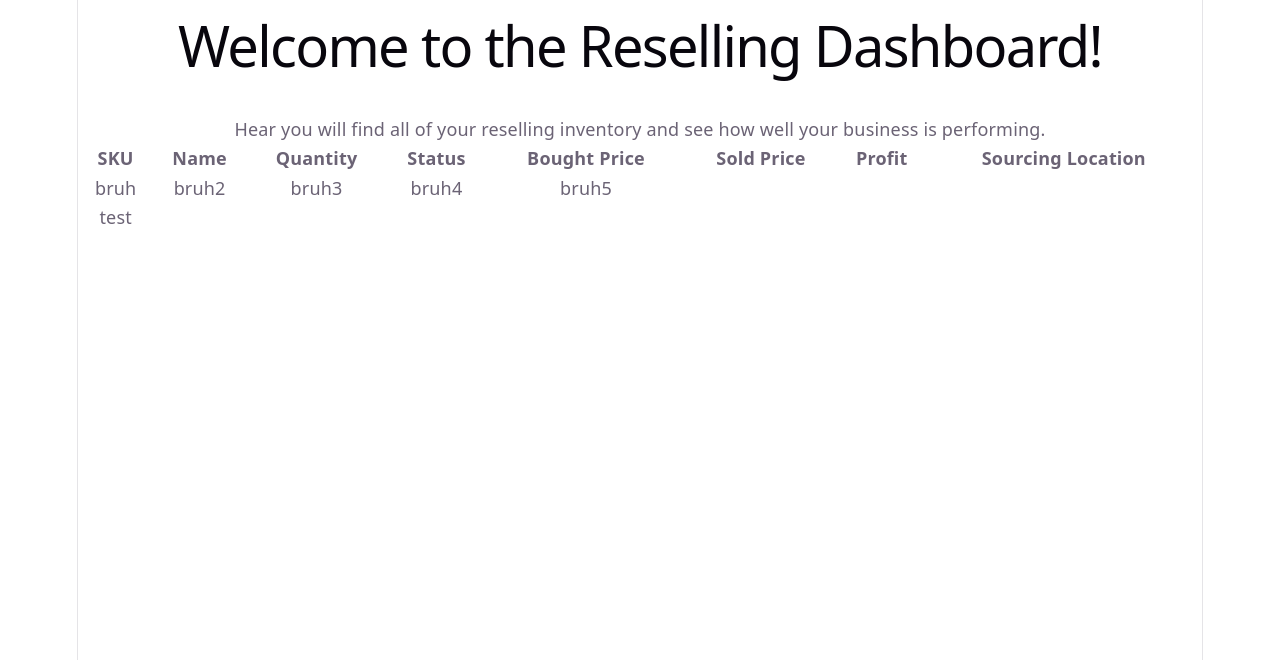
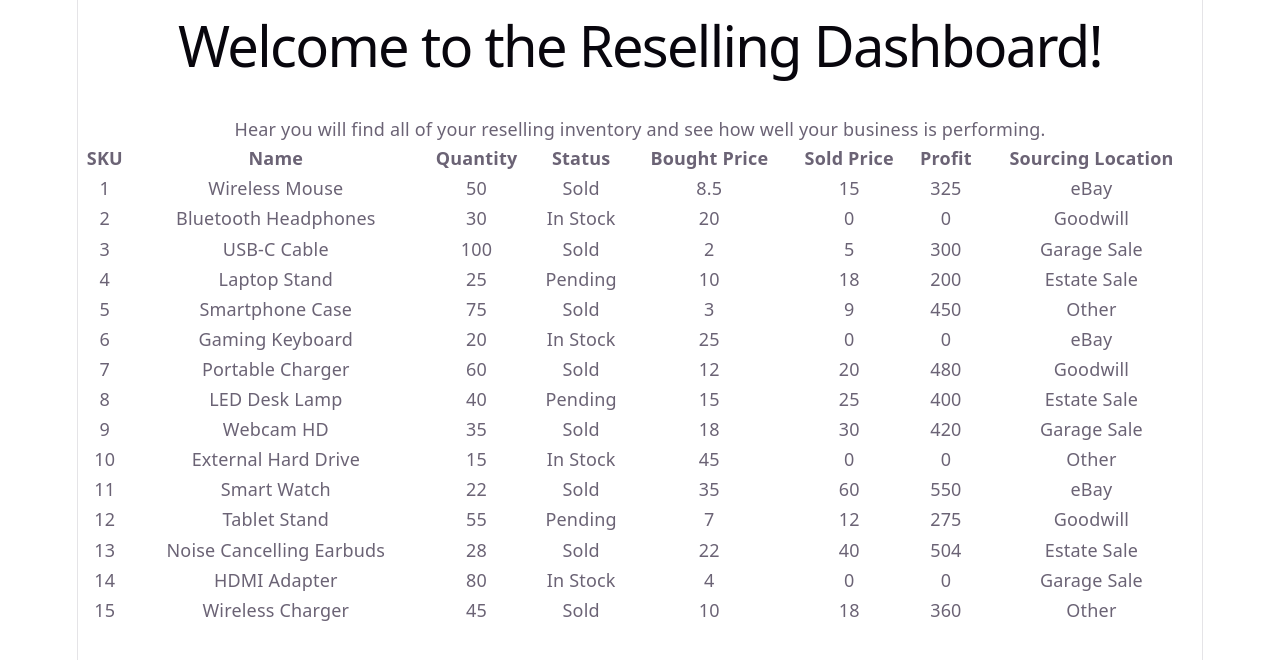
Before and after one commit to bhawk3/Reselling-Dash, a React (Vite) app: page / in a window 1280 px wide. Shown: the top 660 px of the page. Built offline with nearby package versions, Linux system fonts and the light colour scheme; no server answers.

Commit message:
Data is displaying to DOM

```diff
--- a/src/App.jsx
+++ b/src/App.jsx
@@ -9,12 +9,12 @@ function App() {
 
 	//Fetching data from JSON file
 	useEffect(() => {
-		fetch("./Data.json")
+		fetch("/Data.json")
 			.then((res) => {
 				if (!res.ok) {
 					throw new Error(`HTTP error! Status: ${res.status}`);
 				}
-				return res.json;
+				return res.json();
 			})
 			.then((item) => setItem(item))
 			.catch((error) => console.log("Error fetching data", error));
@@ -23,7 +23,7 @@ function App() {
 	return (
 		<>
 			<Header />
-			<InventoryManager />
+			<InventoryManager item={item} />
 		</>
 	);
 }
--- a/src/components/InventoryData.jsx
+++ b/src/components/InventoryData.jsx
@@ -1,15 +1,30 @@
 //This is going to contain all of the <tr> data
-export default function InventoryData() {
+export default function InventoryData({ item }) {
+	//This is where we will be mapping through the data and creating a new table row for each item in the inventory
+
+	// Show loading message if data hasn't loaded yet
+
+	if (!item.inventory) {
+		return (
+			<tr>
+				<td>Loading data...</td>
+			</tr>
+		);
+	}
 	return (
 		<>
-			<tr>
-				<td>bruh</td>
-				<td>bruh2</td>
-				<td>bruh3</td>
-				<td>bruh4</td>
-				<td>bruh5</td>
-			</tr>
-			<tr>test</tr>
+			{item.inventory.map((singleItem) => (
+				<tr key={singleItem.Id}>
+					<td>{singleItem.Id}</td>
+					<td>{singleItem.Name}</td>
+					<td>{singleItem.Quantity}</td>
+					<td>{singleItem.Status}</td>
+					<td>{singleItem["Bought Price"]}</td>
+					<td>{singleItem["Sold Price"]}</td>
+					<td>{singleItem.Profit}</td>
+					<td>{singleItem["Sourcing Location"]}</td>
+				</tr>
+			))}
 		</>
 	);
 }
--- a/src/components/InventoryManager.jsx
+++ b/src/components/InventoryManager.jsx
@@ -1,7 +1,7 @@
 //This is going to contain the table head / tbody and then the individual table rows will get placed in their own component
 import InventoryData from "./InventoryData";
 
-export default function InventoryManager() {
+export default function InventoryManager({ item }) {
 	return (
 		<>
 			<table>
@@ -18,7 +18,7 @@ export default function InventoryManager() {
 					</tr>
 				</thead>
 				<tbody>
-					<InventoryData />
+					<InventoryData item={item} />
 				</tbody>
 			</table>
 		</>
```
Also changed, not shown: public/Data.json (renamed from src/Data.json).
